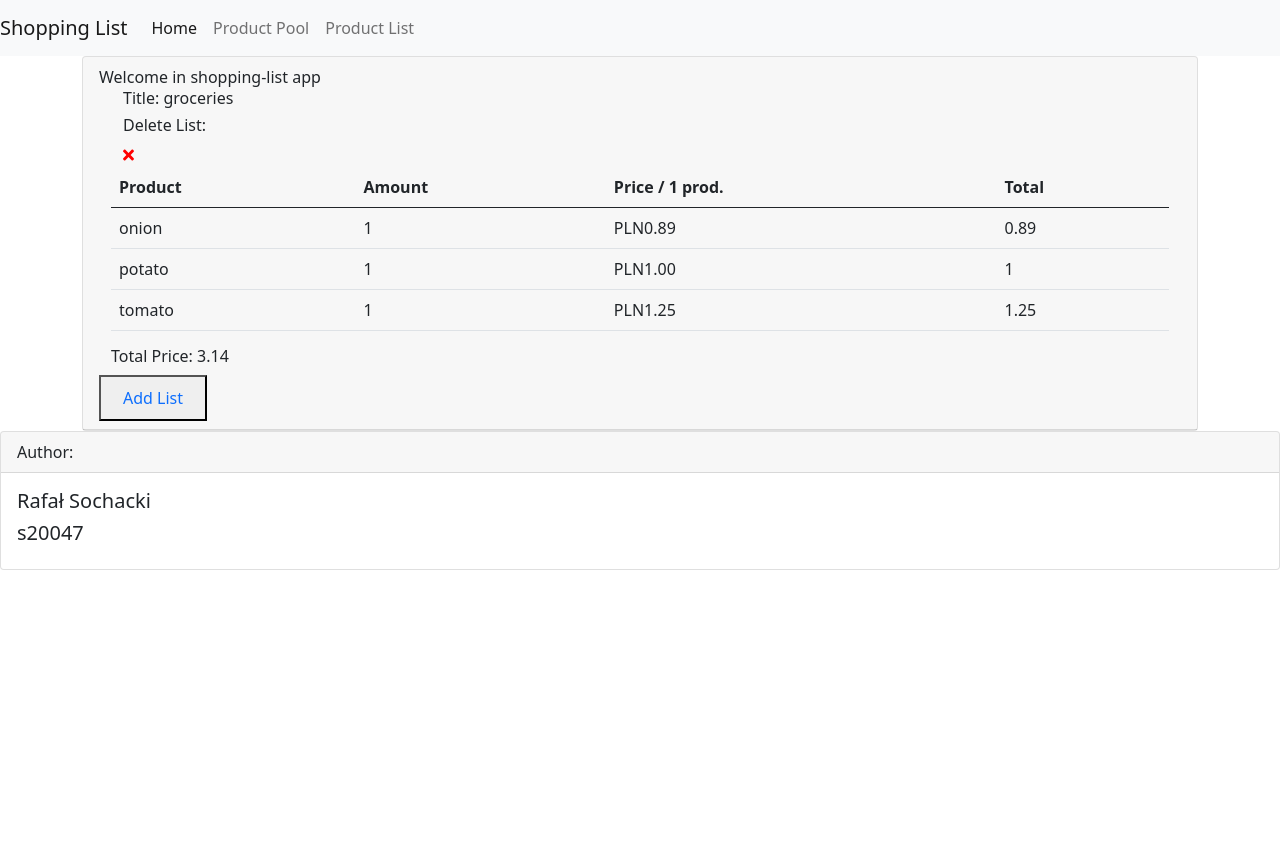
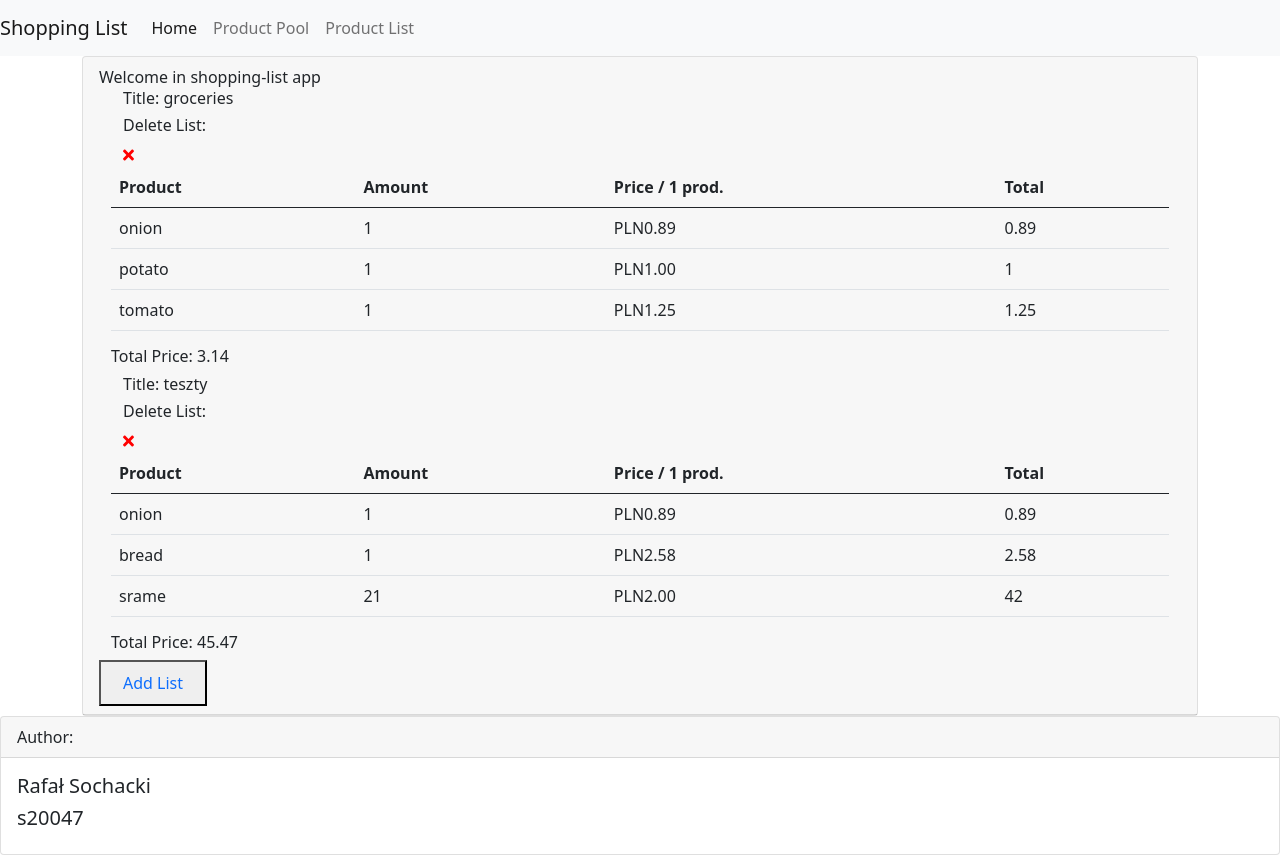
Before and after one commit to R4V88/BIU_AngularTS_ShoppingList_Project, an Angular app in the folder shopping-list/: page /welcome in a window 1280 px wide. Before the commit the page ends 800 px from the top, so only its background shows below. Built offline with nearby package versions, Linux system fonts and the light colour scheme; data requests are answered from the project's data file.

Commit message:
adding new list into db

```diff
--- a/shopping-list/db.json
+++ b/shopping-list/db.json
@@ -90,6 +90,37 @@
       "selectedPrice": 0,
       "unselectedPrice": 3.14,
       "totalPrice": 3.14
+    },
+    {
+      "title": "teszty",
+      "id": 5,
+      "products": [
+        {
+          "id": 1,
+          "name": "Onion",
+          "price": 0.89,
+          "amount": 1,
+          "totalPrice": 0.89
+        },
+        {
+          "id": 4,
+          "name": "Bread",
+          "price": 2.58,
+          "amount": 1,
+          "totalPrice": 2.58,
+          "isSelected": true
+        },
+        {
+          "id": 8,
+          "name": "srame",
+          "price": "2",
+          "amount": "21",
+          "totalPrice": 42
+        }
+      ],
+      "selectedPrice": 2.58,
+      "unselectedPrice": 42.89,
+      "totalPrice": 45.47
     }
   ]
 }
--- a/shopping-list/src/app/products/products-list/add-list/add-list.component.ts
+++ b/shopping-list/src/app/products/products-list/add-list/add-list.component.ts
@@ -1,9 +1,11 @@
-import {Component, OnInit} from '@angular/core';
+import {Component, EventEmitter, OnInit, Output} from '@angular/core';
 import {IList} from "../../entity/list";
 import {IProduct} from "../../entity/product";
 import {Subscription} from "rxjs";
 import {UserTempListService} from "../../services/user-temp-list.service";
 import {faTimes} from "@fortawesome/free-solid-svg-icons/faTimes";
+import {ListService} from "../../services/list.service";
+import {IdGeneratorService} from "../../services/id-generator.service";
 
 
 @Component({
@@ -12,8 +14,6 @@ import {faTimes} from "@fortawesome/free-solid-svg-icons/faTimes";
   styleUrls: ['./add-list.component.css']
 })
 export class AddListComponent implements OnInit {
-
-  // @Output() onAddList: EventEmitter<IList> = new EventEmitter();
 
   lists!: IList[];
   title!: string;
@@ -27,9 +27,14 @@ export class AddListComponent implements OnInit {
   unselectedPrice: number = 0;
 
   errorMessage: string = '';
-  faTimes = faTimes;
+  faTimes = faTimes
 
-  constructor(private userList: UserTempListService) {
+  @Output() onAddList: EventEmitter<IProduct> = new EventEmitter();
+
+  constructor(private userList: UserTempListService,
+              private listService: ListService,
+              private idGenerator: IdGeneratorService) {
+
     this.subscription = this.userList.onProduct().subscribe(product => {
       if (product) {
         this.products.push(product);
@@ -38,6 +43,7 @@ export class AddListComponent implements OnInit {
         this.products = [];
       }
     })
+
   }
 
   ngOnInit(): void {
@@ -50,22 +56,18 @@ export class AddListComponent implements OnInit {
   onDelete(index: number): void {
     this.totalPrice -= Number(this.products[index].totalPrice);
 
-    if(this.products[index].isSelected)
+    if (this.products[index].isSelected)
       this.selectedPrice -= Number(this.products[index].totalPrice);
 
-    if(!this.products[index].isSelected)
+    if (!this.products[index].isSelected)
       this.unselectedPrice -= Number(this.products[index].totalPrice);
 
     this.products.splice(index, 1);
   }
 
-  addList(): void {
-    console.log("toggle");
-  }
-
   getTotalPrice(product: IProduct): void {
-      this.totalPrice += Number(product.totalPrice);
-      this.unselectedPrice += Number(product.totalPrice);
+    this.totalPrice += Number(product.totalPrice);
+    this.unselectedPrice += Number(product.totalPrice);
   }
 
   selectProduct($event: Event, i: number): void {
@@ -79,4 +81,22 @@ export class AddListComponent implements OnInit {
     }
   }
 
+  addList() {
+    const newList: IList = {
+      "title": this.title,
+      "id": this.idGenerator.getRandomNumberId(),
+      "products": this.products,
+      "selectedPrice": this.selectedPrice,
+      "unselectedPrice": this.unselectedPrice,
+      "totalPrice": this.totalPrice
+    };
+
+    this.listService.addList(newList).subscribe((list) => this.lists.push(list));
+
+    this.title = '';
+    this.totalPrice = 0;
+    this.selectedPrice = 0;
+    this.unselectedPrice = 0;
+    this.products = [];
+  }
 }
--- a/shopping-list/src/app/products/products-list/products-list.component.ts
+++ b/shopping-list/src/app/products/products-list/products-list.component.ts
@@ -31,8 +31,4 @@ export class ProductsListComponent implements OnInit {
   ngOnInit(): void {
     this.productService.getProducts().subscribe((products) => this.products = products);
   }
-
-  getListUsingTrackBy(index: number, list: IList): number {
-    return list.id;
-  }
 }
--- a/shopping-list/src/app/products/services/list.service.ts
+++ b/shopping-list/src/app/products/services/list.service.ts
@@ -29,4 +29,8 @@ export class ListService {
     const url = `${this.apiUrl}/${list.id}`;
     return this.http.delete<IProduct>(url);
   }
+
+  addList(list: IList): Observable<IList> {
+    return this.http.post<IList>(this.apiUrl, list, httpOptions);
+  }
 }
```
